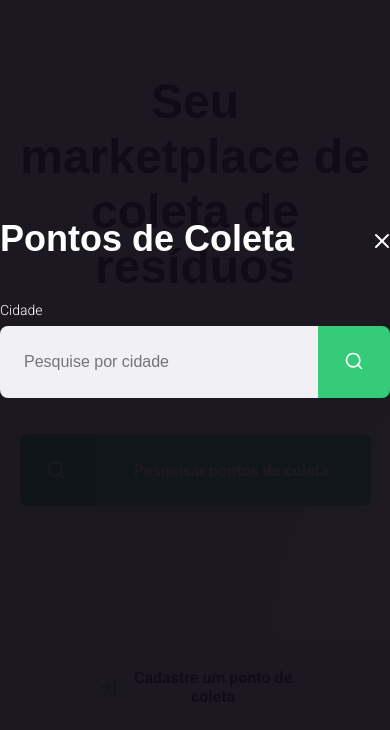
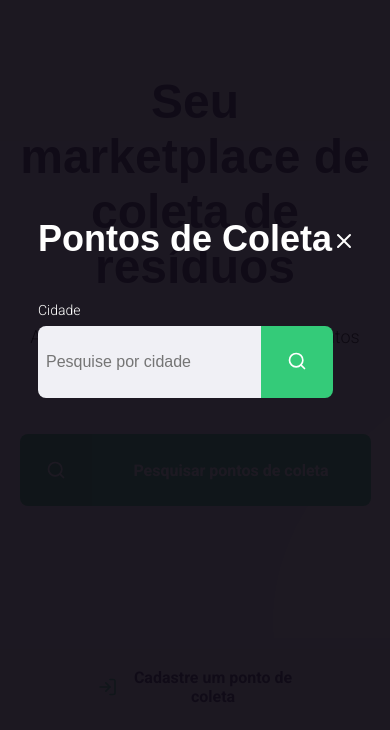
Before and after one commit to atoivat/NLW1, a website: page src/views/index.html in a window 390 px wide. Both pictures are taken after a click on the link "Pesquisar pontos de coleta". Shown: the part 114-844 px from the top of the page. Drawn offline with nearby package versions, Linux system fonts and the light colour scheme; files that its build step writes are made by us from their sources; files whose address does not match are found by name.

Commit message:
Homepage modal responsiveness improved

```diff
--- a/public/styles/modal.css
+++ b/public/styles/modal.css
@@ -19,7 +19,7 @@
 
 #modal .content {
     color: white;
-    width: 420px;
+    max-width: 420px;
 }
 
 #modal .header {
@@ -55,6 +55,8 @@
 }
 
 #modal form input{
+    width: 100%;
+    height: 72px;
     flex: 1;
     background-color: #f0f0f5;
     border-radius: 8px 0 0 8px;
@@ -63,6 +65,7 @@
     font-size: 16px;
     color: #6c6c80;
 }
+
 
 #modal form button {
     width: 72px;
--- a/public/styles/responsive.css
+++ b/public/styles/responsive.css
@@ -78,12 +78,21 @@
     #page-home main p {
         font-size: 18px;
     }
+
+    #modal form input{
+        padding: 16px 8px;
+        /* width: 40px; */
+    }
 }
 
 @media (max-width: 380px){
     #page-home header a.side-button {
         height: 36px;
         padding: 12px 0px;
+    }
+
+    #modal .content {
+        max-width: 300px;
     }
 
     @media (max-height: 700px){
--- a/src/views/partials/modal.html
+++ b/src/views/partials/modal.html
@@ -7,7 +7,9 @@
         <form action="search">
             <label for="search">Cidade</label>
             <div class="search field">
-                <input type="text" name="search" placeholder="Pesquise por cidade">
+                <div class="input-block">
+                    <input type="text" name="search" placeholder="Pesquise por cidade">
+                </div>
                 <button>
                     <img src="/assets/search.svg" alt="Buscar">
                 </button>
```
